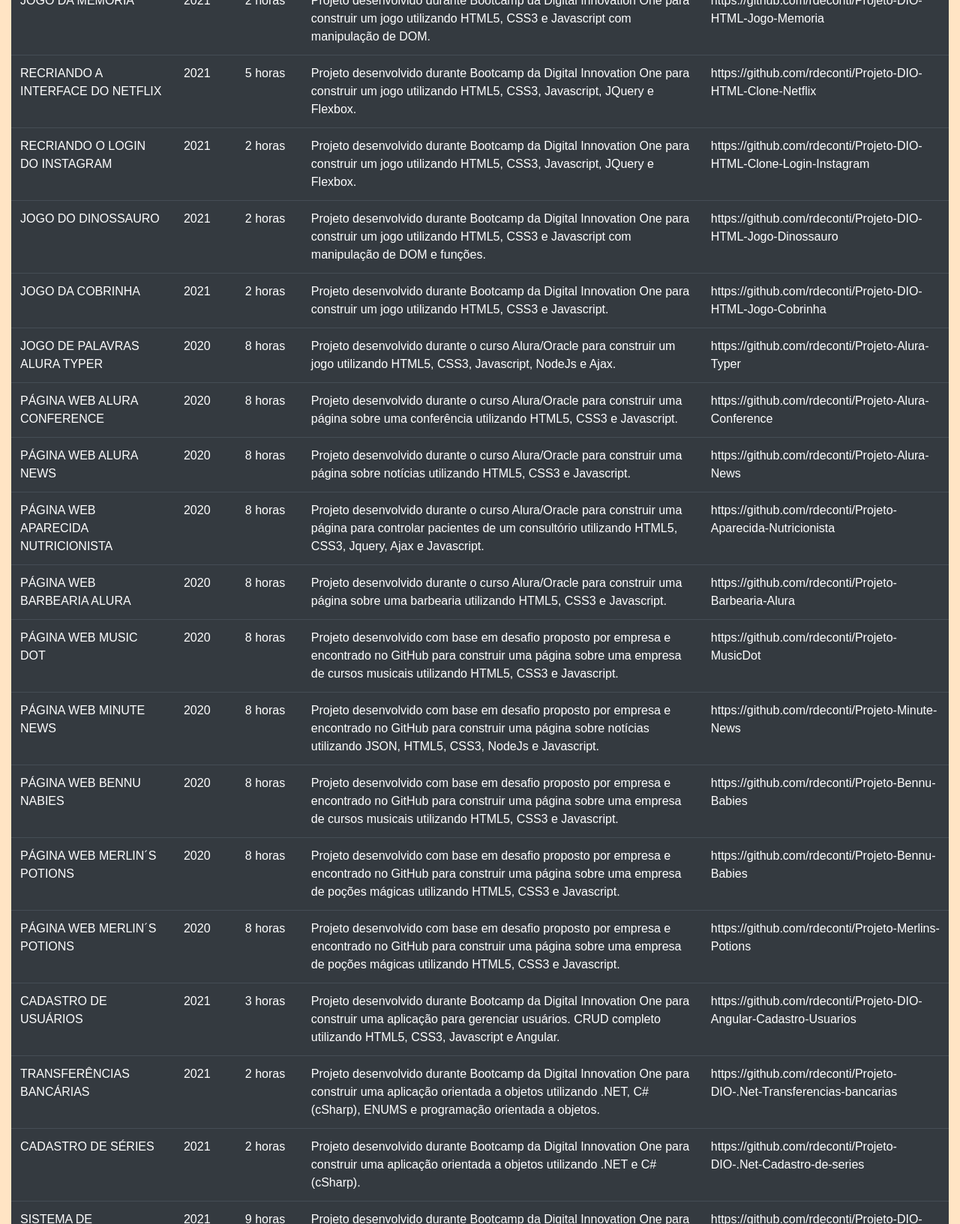
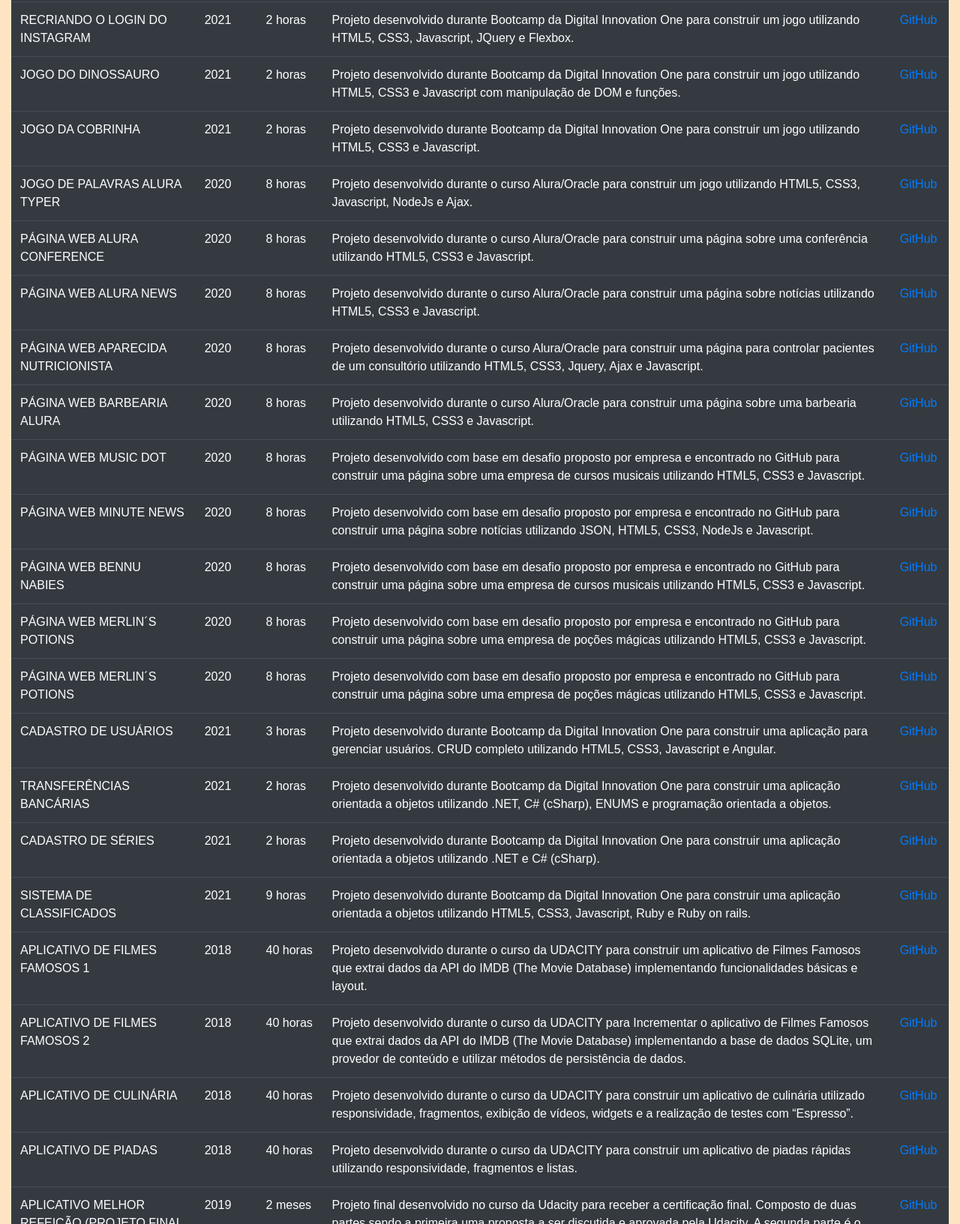
Before and after one commit to rdeconti/rdeconti.github.io, a plain HTML site: page projectsNOSAP.html in a window 1280 px wide. Shown: the part 1167-2800 px from the top of the page at 75% size. Drawn offline with nearby package versions, Linux system fonts and the light colour scheme.

Commit message:
Update projects and space with footer

```diff
--- a/projectsNOSAP.html
+++ b/projectsNOSAP.html
@@ -95,7 +95,7 @@ Descrição:          Página PROJETOS
                         </li>
 
                         <li class="nav-item">
-                            <a class="nav-link" href="projectsNOSAP.html" >Projetos Não SAP</a>
+                            <a class="nav-link" href="projectsNOSAP.html" >Projetos  WEB</a>
                         </li>
 
                         <li class="nav-item">
@@ -160,7 +160,7 @@ Descrição:          Página PROJETOS
                             <td>02/2021</td>
                             <td>5 horas</td>
                             <td>Projeto desenvolvido durante Bootcamp da Digital Innovation One para o desenvolvimento de um jogo utilizando HTML5, CSS3 e Javascript.</td>
-                            <td>https://github.com/rdeconti/Projeto-DIO-HTML-Jogo-Naves</td>
+                            <td><a href="https://github.com/rdeconti/Projeto-DIO-HTML-Jogo-Naves" target="_blank">GitHub</a></td>
                         </tr>
 
                         <tr>
@@ -168,7 +168,7 @@ Descrição:          Página PROJETOS
                             <td>2021</td>
                             <td>6 horas</td>
                             <td>Projeto desenvolvido durante Bootcamp da Digital Innovation One para realizar a consulta a previsão do tempo via API utilizando HTML5, CSS3, Javascript e Angular.</td>
-                            <td>https://github.com/rdeconti/Projeto-DIO-ANGULAR-Previsao-Do-Tempo</td>
+                            <td><a href="https://github.com/rdeconti/Projeto-DIO-ANGULAR-Previsao-Do-Tempo" target="_blank">GitHub</a></td>
                         </tr>
 
                         <tr>
@@ -176,7 +176,7 @@ Descrição:          Página PROJETOS
                             <td>2021</td>
                             <td>2 horas</td>
                             <td>Projeto desenvolvido durante Bootcamp da Digital Innovation One para construir um jogo utilizando HTML5, CSS3 e Javascript.</td>
-                            <td>https://github.com/rdeconti/Projeto-DIO-HTML-Jogo-Memoria-Genius</td>
+                            <td><a href="https://github.com/rdeconti/Projeto-DIO-HTML-Jogo-Memoria-Genius" target="_blank">GitHub</a></td>
                         </tr>
 
                         <tr>
@@ -184,7 +184,7 @@ Descrição:          Página PROJETOS
                             <td>2021</td>
                             <td>6 horas</td>
                             <td>Projeto desenvolvido durante Bootcamp da Digital Innovation One para construir um jogo utilizando HTML5, CSS3 e Javascript com manipulação de DOM.</td>
-                            <td>https://github.com/rdeconti/Projeto-DIO-HTML-Jogo-Space-Shooter
+                            <td><a href="https://github.com/rdeconti/Projeto-DIO-HTML-Jogo-Space-Shooter" target="_blank">GitHub</a></td>
                         </tr>
 
                         <tr>
@@ -192,7 +192,7 @@ Descrição:          Página PROJETOS
                             <td>2021</td>
                             <td>5 horas</td>
                             <td>Projeto desenvolvido durante Bootcamp da Digital Innovation One para construir um jogo utilizando HTML5, CSS3 e Javascript com manipulação de DOM.</td>
-                            <td>https://github.com/rdeconti/Projeto-DIO-HTML-Jogo-Velha</td>
+                            <td><a href="https://github.com/rdeconti/Projeto-DIO-HTML-Jogo-Velha" target="_blank">GitHub</a></td>
                         </tr>
 
                         <tr>
@@ -200,7 +200,7 @@ Descrição:          Página PROJETOS
                             <td>2021</td>
                             <td>9 horas</td>
                             <td>Projeto desenvolvido durante Bootcamp da Digital Innovation One para construir uma aplicação orientada a objetos utilizando HTML5, CSS3, Javascript, Ruby e Ruby on rails.</td>
-                            <td>https://github.com/rdeconti/Projeto-DIO-Ruby-Sistema-De-Classificados</td>
+                            <td><a href="https://github.com/rdeconti/Projeto-DIO-Ruby-Sistema-De-Classificados" target="_blank">GitHub</a></td>
                         </tr>
 
 
@@ -209,7 +209,7 @@ Descrição:          Página PROJETOS
                             <td>2021</td>
                             <td>3 horas</td>
                             <td>Projeto desenvolvido durante Bootcamp da Digital Innovation One para construir uma aplicação para gerenciar as Esferas do Dragão e validar se podemos invocar o Shenlong e utilizando HTML5, CSS3, Javascript. Utilizado o Cypress para realização de testes.</td>
-                            <td>https://github.com/rdeconti/Projeto-DIO-React-Esferas-Dragon-Ball-Z</td>
+                            <td><a href="https://github.com/rdeconti/Projeto-DIO-React-Esferas-Dragon-Ball-Z" target="_blank">GitHub</a></td>
                         </tr>
 
                         <tr>
@@ -217,7 +217,7 @@ Descrição:          Página PROJETOS
                             <td>2021</td>
                             <td>2 horas</td>
                             <td>Projeto desenvolvido durante Bootcamp da Digital Innovation One para construir um jogo utilizando HTML5, CSS3 e Javascript com manipulação de DOM.
-                            <td>https://github.com/rdeconti/Projeto-DIO-HTML-Jogo-Memoria</td>
+                            <td><a href="https://github.com/rdeconti/Projeto-DIO-HTML-Jogo-Memoria" target="_blank">GitHub</a></td>
                         </tr>
 
                         <tr>
@@ -225,7 +225,7 @@ Descrição:          Página PROJETOS
                             <td>2021</td>
                             <td>5 horas</td>
                             <td>Projeto desenvolvido durante Bootcamp da Digital Innovation One para construir um jogo utilizando HTML5, CSS3, Javascript, JQuery e Flexbox.</td>
-                            <td>https://github.com/rdeconti/Projeto-DIO-HTML-Clone-Netflix</td>
+                            <td><a href="https://github.com/rdeconti/Projeto-DIO-HTML-Clone-Netflix" target="_blank">GitHub</a></td>
                         </tr>
 
                         <tr>
@@ -233,7 +233,7 @@ Descrição:          Página PROJETOS
                             <td>2021</td>
                             <td>2 horas</td>
                             <td>Projeto desenvolvido durante Bootcamp da Digital Innovation One para construir um jogo utilizando HTML5, CSS3, Javascript, JQuery e Flexbox.</td>
-                            <td>https://github.com/rdeconti/Projeto-DIO-HTML-Clone-Login-Instagram</td>
+                            <td><a href="https://github.com/rdeconti/Projeto-DIO-HTML-Clone-Login-Instagram" target="_blank">GitHub</a></td>
                         </tr>
 
                         <tr>
@@ -241,7 +241,7 @@ Descrição:          Página PROJETOS
                             <td>2021</td>
                             <td>2 horas</td>
                             <td>Projeto desenvolvido durante Bootcamp da Digital Innovation One para construir um jogo utilizando HTML5, CSS3 e Javascript com manipulação de DOM e funções.</td>
-                            <td>https://github.com/rdeconti/Projeto-DIO-HTML-Jogo-Dinossauro</td>
+                            <td><a href="https://github.com/rdeconti/Projeto-DIO-HTML-Jogo-Dinossauro" target="_blank">GitHub</a></td>
                         </tr>
 
                         <tr>
@@ -249,7 +249,7 @@ Descrição:          Página PROJETOS
                             <td>2021</td>
                             <td>2 horas</td>
                             <td>Projeto desenvolvido durante Bootcamp da Digital Innovation One para construir um jogo utilizando HTML5, CSS3 e Javascript.</td>
-                            <td>https://github.com/rdeconti/Projeto-DIO-HTML-Jogo-Cobrinha</td>
+                            <td><a href="https://github.com/rdeconti/Projeto-DIO-HTML-Jogo-Cobrinha" target="_blank">GitHub</a></td>
                         </tr>
 
                         <tr>
@@ -257,7 +257,7 @@ Descrição:          Página PROJETOS
                             <td>2020</td>
                             <td>8 horas</td>
                             <td>Projeto desenvolvido durante o curso Alura/Oracle para construir um jogo utilizando HTML5, CSS3, Javascript, NodeJs e Ajax.</td>
-                            <td>https://github.com/rdeconti/Projeto-Alura-Typer</td>
+                            <td><a href="https://github.com/rdeconti/Projeto-Alura-Typer" target="_blank">GitHub</a></td>
                         </tr>
 
                         <tr>
@@ -265,7 +265,7 @@ Descrição:          Página PROJETOS
                             <td>2020</td>
                             <td>8 horas</td>
                             <td>Projeto desenvolvido durante o curso Alura/Oracle para construir uma página sobre uma conferência utilizando HTML5, CSS3 e Javascript.</td>
-                            <td>https://github.com/rdeconti/Projeto-Alura-Conference</td>
+                            <td><a href="https://github.com/rdeconti/Projeto-Alura-Conference" target="_blank">GitHub</a></td>
                         </tr>
 
                         <tr>
@@ -273,7 +273,7 @@ Descrição:          Página PROJETOS
                             <td>2020</td>
                             <td>8 horas</td>
                             <td>Projeto desenvolvido durante o curso Alura/Oracle para construir uma página sobre notícias utilizando HTML5, CSS3 e Javascript.</td>
-                            <td>https://github.com/rdeconti/Projeto-Alura-News</td>
+                            <td><a href="https://github.com/rdeconti/Projeto-Alura-News" target="_blank">GitHub</a></td>
                         </tr>
 
                         <tr>
@@ -281,7 +281,7 @@ Descrição:          Página PROJETOS
                             <td>2020</td>
                             <td>8 horas</td>
                             <td>Projeto desenvolvido durante o curso Alura/Oracle para construir uma página para controlar pacientes de um consultório utilizando HTML5, CSS3, Jquery, Ajax e Javascript.</td>
-                            <td>https://github.com/rdeconti/Projeto-Aparecida-Nutricionista</td>
+                            <td><a href="https://github.com/rdeconti/Projeto-Aparecida-Nutricionista" target="_blank">GitHub</a></td>
                         </tr>
 
                         <tr>
@@ -289,7 +289,7 @@ Descrição:          Página PROJETOS
                             <td>2020</td>
                             <td>8 horas</td>
                             <td>Projeto desenvolvido durante o curso Alura/Oracle para construir uma página sobre uma barbearia utilizando HTML5, CSS3 e Javascript.</td>
-                            <td>https://github.com/rdeconti/Projeto-Barbearia-Alura</td>
+                            <td><a href="https://github.com/rdeconti/Projeto-Barbearia-Alura" target="_blank">GitHub</a></td>
                         </tr>
 
                         <tr>
@@ -297,7 +297,7 @@ Descrição:          Página PROJETOS
                             <td>2020</td>
                             <td>8 horas</td>
                             <td>Projeto desenvolvido com base em desafio proposto por empresa e encontrado no GitHub para construir uma página sobre uma empresa de cursos musicais utilizando HTML5, CSS3 e Javascript.</td>
-                            <td>https://github.com/rdeconti/Projeto-MusicDot</td>
+                            <td><a href="https://github.com/rdeconti/Projeto-MusicDot" target="_blank">GitHub</a></td>
                         </tr>
 
                         <tr>
@@ -305,7 +305,7 @@ Descrição:          Página PROJETOS
                             <td>2020</td>
                             <td>8 horas</td>
                             <td>Projeto desenvolvido com base em desafio proposto por empresa e encontrado no GitHub para construir uma página sobre notícias utilizando JSON, HTML5, CSS3, NodeJs e Javascript.</td>
-                            <td>https://github.com/rdeconti/Projeto-Minute-News</td>
+                            <td><a href="https://github.com/rdeconti/Projeto-Minute-News" target="_blank">GitHub</a></td>
                         </tr>
 
                         <tr>
@@ -313,7 +313,7 @@ Descrição:          Página PROJETOS
                             <td>2020</td>
                             <td>8 horas</td>
                             <td>Projeto desenvolvido com base em desafio proposto por empresa e encontrado no GitHub para construir uma página sobre uma empresa de cursos musicais utilizando HTML5, CSS3 e Javascript.</td>
-                            <td>https://github.com/rdeconti/Projeto-Bennu-Babies</td>
+                            <td><a href="https://github.com/rdeconti/Projeto-Bennu-Babies" target="_blank">GitHub</a></td>
                         </tr>
 
                         <tr>
@@ -321,7 +321,7 @@ Descrição:          Página PROJETOS
                             <td>2020</td>
                             <td>8 horas</td>
                             <td>Projeto desenvolvido com base em desafio proposto por empresa e encontrado no GitHub para construir uma página sobre uma empresa de poções mágicas utilizando HTML5, CSS3 e Javascript.</td>
-                            <td>https://github.com/rdeconti/Projeto-Bennu-Babies</td>
+                            <td><a href="https://github.com/rdeconti/Projeto-Bennu-Babies" target="_blank">GitHub</a></td>
                         </tr>
 
                         <tr>
@@ -329,7 +329,7 @@ Descrição:          Página PROJETOS
                             <td>2020</td>
                             <td>8 horas</td>
                             <td>Projeto desenvolvido com base em desafio proposto por empresa e encontrado no GitHub para construir uma página sobre uma empresa de poções mágicas utilizando HTML5, CSS3 e Javascript.</td>
-                            <td>https://github.com/rdeconti/Projeto-Merlins-Potions</td>
+                            <td><a href="https://github.com/rdeconti/Projeto-Merlins-Potions" target="_blank">GitHub</a></td>
                         </tr>
 
                         <tr>
@@ -337,7 +337,7 @@ Descrição:          Página PROJETOS
                             <td>2021</td>
                             <td>3 horas</td>
                             <td>Projeto desenvolvido durante Bootcamp da Digital Innovation One para construir uma aplicação para gerenciar usuários. CRUD completo utilizando HTML5, CSS3, Javascript e Angular.</td>
-                            <td>https://github.com/rdeconti/Projeto-DIO-Angular-Cadastro-Usuarios</td>
+                            <td><a href="https://github.com/rdeconti/Projeto-DIO-Angular-Cadastro-Usuarios" target="_blank">GitHub</a></td>
                         </tr>
 
                         <tr>
@@ -345,7 +345,7 @@ Descrição:          Página PROJETOS
                             <td>2021</td>
                             <td>2 horas</td>
                             <td>Projeto desenvolvido durante Bootcamp da Digital Innovation One para construir uma aplicação orientada a objetos utilizando .NET, C# (cSharp), ENUMS e programação orientada a objetos.</td>
-                            <td>https://github.com/rdeconti/Projeto-DIO-.Net-Transferencias-bancarias</td>
+                            <td><a href="https://github.com/rdeconti/Projeto-DIO-.Net-Transferencias-bancarias" target="_blank">GitHub</a></td>
                         </tr>
 
                         <tr>
@@ -353,7 +353,7 @@ Descrição:          Página PROJETOS
                             <td>2021</td>
                             <td>2 horas</td>
                             <td>Projeto desenvolvido durante Bootcamp da Digital Innovation One para construir uma aplicação orientada a objetos utilizando .NET e C# (cSharp).</td>
-                            <td>https://github.com/rdeconti/Projeto-DIO-.Net-Cadastro-de-series</td>
+                            <td><a href="https://github.com/rdeconti/Projeto-DIO-.Net-Cadastro-de-series" target="_blank">GitHub</a></td>
                         </tr>
 
                         <tr>
@@ -361,7 +361,7 @@ Descrição:          Página PROJETOS
                             <td>2021</td>
                             <td>9 horas</td>
                             <td>Projeto desenvolvido durante Bootcamp da Digital Innovation One para construir uma aplicação orientada a objetos utilizando HTML5, CSS3, Javascript, Ruby e Ruby on rails.</td>
-                            <td>https://github.com/rdeconti/Projeto-DIO-Ruby-Sistema-De-Classificados</td>
+                            <td><a href="https://github.com/rdeconti/Projeto-DIO-Ruby-Sistema-De-Classificados" target="_blank">GitHub</a></td>
                         </tr>
 
                         <tr>
@@ -369,7 +369,7 @@ Descrição:          Página PROJETOS
                             <td>2018
                             <td>40 horas
                             <td>Projeto desenvolvido durante o curso da UDACITY para construir um aplicativo de Filmes Famosos que extrai dados da API do IMDB (The Movie Database) implementando funcionalidades básicas e layout.</td>
-                            <td>https://github.com/rdeconti/Projeto-UDACITY-Android-Java-Aplicativo-Filmes-Famosos-1</td>
+                            <td><a href="https://github.com/rdeconti/Projeto-UDACITY-Android-Java-Aplicativo-Filmes-Famosos-1" target="_blank">GitHub</a></td>
                         </tr>
 
                         <tr>
@@ -377,7 +377,7 @@ Descrição:          Página PROJETOS
                             <td>2018</td>
                             <td>40 horas</td>
                             <td>Projeto desenvolvido durante o curso da UDACITY para Incrementar o aplicativo de Filmes Famosos que extrai dados da API do IMDB (The Movie Database) implementando a base de dados SQLite, um provedor de conteúdo e utilizar métodos de persistência de dados.</td>
-                            <td>https://github.com/rdeconti/Projeto-UDACITY-Android-Java-Aplicativo-Filmes-Famosos-2</td>
+                            <td><a href="https://github.com/rdeconti/Projeto-UDACITY-Android-Java-Aplicativo-Filmes-Famosos-2" target="_blank">GitHub</a></td>
                         </tr>
 
                         <tr>
@@ -385,7 +385,7 @@ Descrição:          Página PROJETOS
                             <td>2018</td>
                             <td>40 horas</td>
                             <td>Projeto desenvolvido durante o curso da UDACITY para construir um aplicativo de culinária utilizado responsividade, fragmentos, exibição de vídeos, widgets e a realização de testes com “Espresso”.</td>
-                            <td>https://github.com/rdeconti/Projeto-UDACITY-Android-Java-Aplicativo-Culinaria</td>
+                            <td><a href="https://github.com/rdeconti/Projeto-UDACITY-Android-Java-Aplicativo-Culinaria" target="_blank">GitHub</a></td>
                         </tr>
 
                         <tr>
@@ -393,7 +393,7 @@ Descrição:          Página PROJETOS
                             <td>2018</td>
                             <td>40 horas</td>
                             <td>Projeto desenvolvido durante o curso da UDACITY para construir um aplicativo de piadas rápidas utilizando responsividade, fragmentos e listas.
-                            <td>https://github.com/rdeconti/Projeto-UDACITY-Android-Java-Aplicativo-Piadas</td>
+                            <td><a href="https://github.com/rdeconti/Projeto-UDACITY-Android-Java-Aplicativo-Piadas" target="_blank">GitHub</a></td>
                         </tr>
 
                         <tr>
@@ -401,17 +401,8 @@ Descrição:          Página PROJETOS
                             <td>2019</td>
                             <td>2 meses</td>
                             <td>Projeto final desenvolvido no curso da Udacity para receber a certificação final. Composto de duas partes sendo a primeira uma proposta a ser discutida e aprovada pela Udacity.  A segunda parte é o desenvolvimento utilizando pelo menos três bibliotecas de terceiros, seguir as diretrizes do Material Design e fornecer widget. Foram utilizados SQLite e Firebase para persistir dados.</td>
-                            <td>https://github.com/rdeconti/Projeto-DIO-Ruby-Sistema-De-Classificados
+                            <td><a href="https://github.com/rdeconti/Projeto-UDACITY-Android-Java-Aplicativo-Melhor-Refeicao" target="_blank">GitHub</a></td>
                         </tr>
-
-
-
-
-
-
-
-
-
 
                     </tbody>
 
@@ -423,6 +414,9 @@ Descrição:          Página PROJETOS
         <!-------------------------------------------------------------------------------------------------- FINISH MAIN -->
 
         <!------------------------------------------------------------------------------------------------- START FOOTER -->
+        <br>
+        <br>
+
         <footer class="bg-dark text-center text-white">
 
             <div class="text-center p-4" style="background-color: rgba(0, 0, 0, 0.2);">
```
Also changed, not shown: education.html (+4 -1 lines), experience.html (+4 -1 lines), generalData.html (+4 -1 lines), hardSkills.html (+4 -1 lines), index.html (+4 -1 lines), projectsSAP.html (+4 -1 lines), softSkills.html (+4 -1 lines), summary.html (+4 -1 lines), trainings.html (+4 -1 lines).
